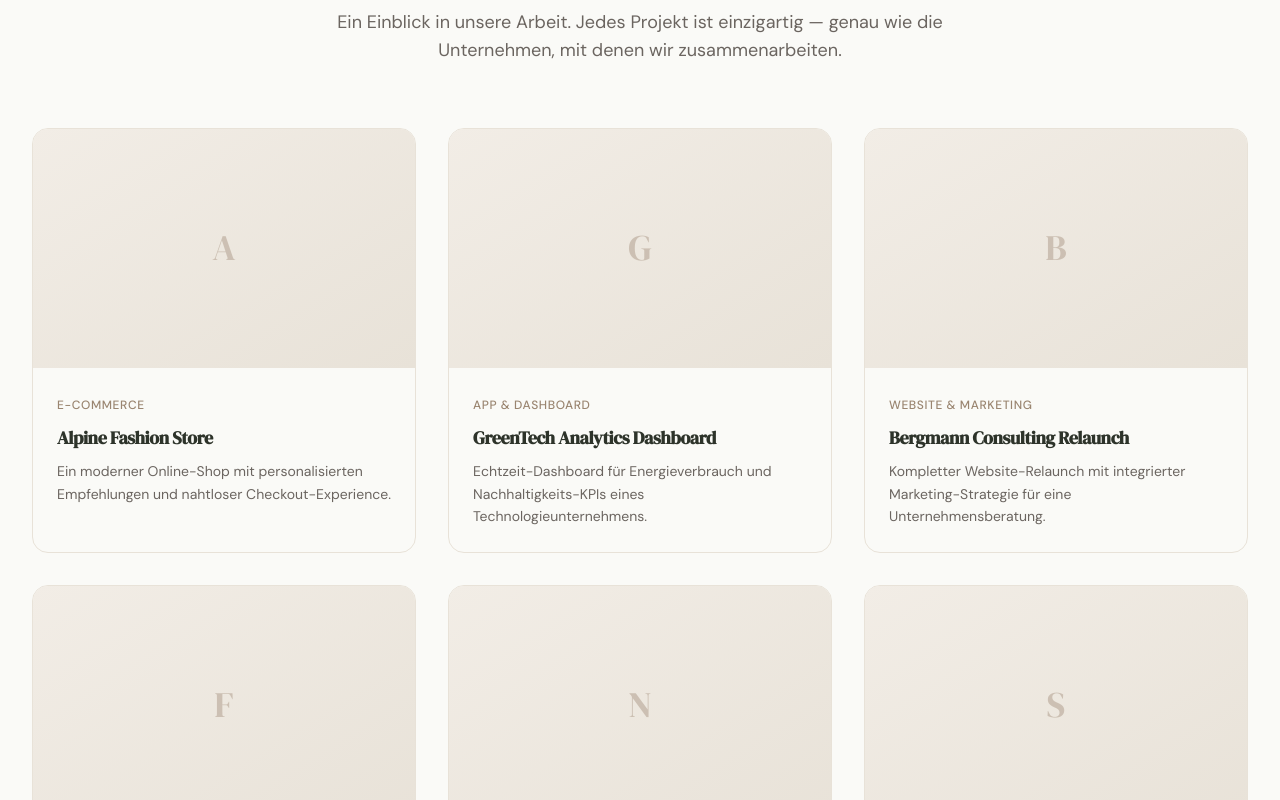
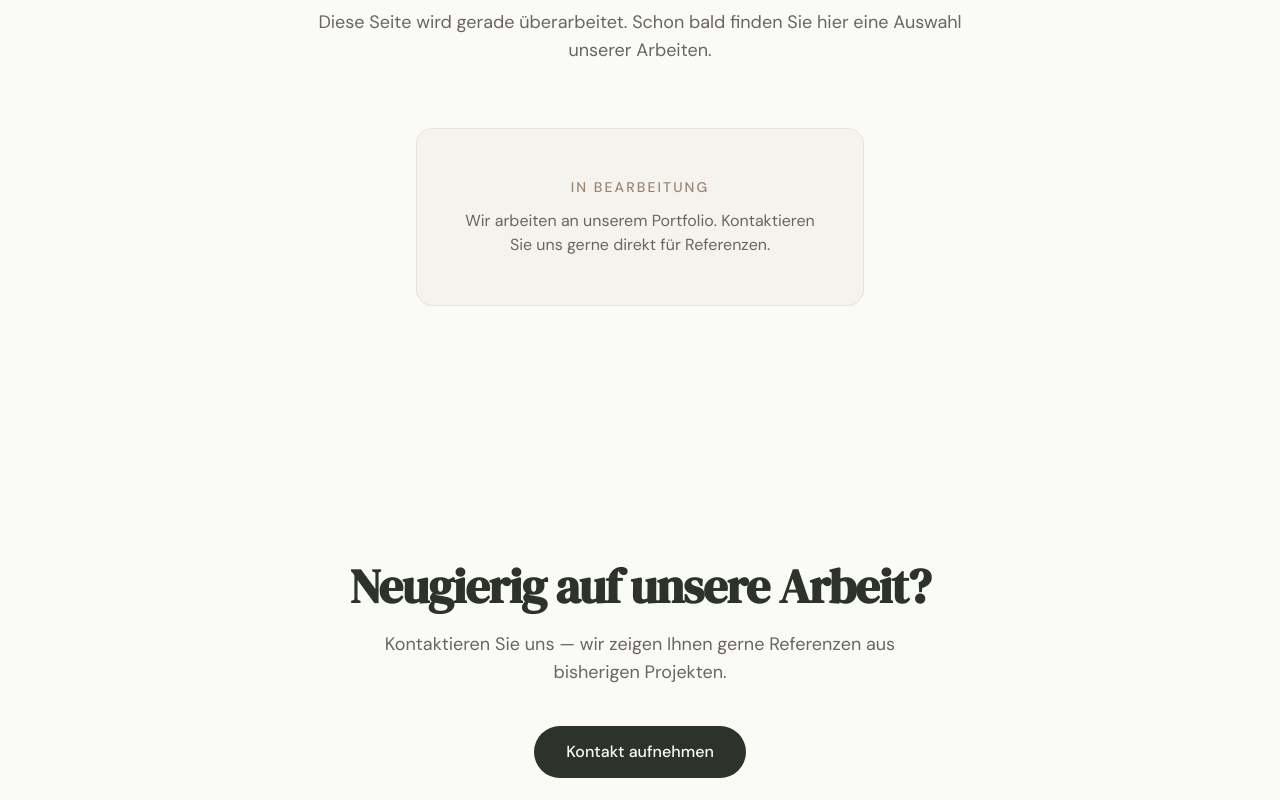
Before and after one commit to Tasca-Group/black-pine-studio, a Next.js app: page /projekte in a window 1280 px wide. Shown: the part 300-1100 px from the top of the page. Built offline with nearby package versions, Linux system fonts and the light colour scheme.

Commit message:
Remove project showcase, show 'in progress' placeholder

```diff
--- a/src/app/page.tsx
+++ b/src/app/page.tsx
@@ -1,7 +1,6 @@
 import { Hero } from '@/components/sections/Hero'
 import { ServicesOverview } from '@/components/sections/ServicesOverview'
 import { WhyBlackPine } from '@/components/sections/WhyBlackPine'
-import { PortfolioPreview } from '@/components/sections/PortfolioPreview'
 import { Testimonials } from '@/components/sections/Testimonials'
 import { CTASection } from '@/components/sections/CTASection'
 
@@ -11,7 +10,6 @@ export default function Home() {
       <Hero />
       <ServicesOverview />
       <WhyBlackPine />
-      <PortfolioPreview />
       <Testimonials />
       <CTASection />
     </>
--- a/src/app/projekte/page.tsx
+++ b/src/app/projekte/page.tsx
@@ -1,45 +1,40 @@
 import type { Metadata } from 'next'
 import { Container } from '@/components/ui/Container'
-import { ProjectCard } from '@/components/cards/ProjectCard'
 import { CTASection } from '@/components/sections/CTASection'
-import { projects } from '@/data/projects'
 
 export const metadata: Metadata = {
   title: 'Projekte',
-  description: 'Entdecken Sie unsere Projekte – von E-Commerce über Dashboards bis hin zu Marketing-Funnels.',
+  description: 'Unsere Projekte – demnächst verfügbar.',
 }
 
 export default function ProjektePage() {
   return (
     <>
-      {/* Page Hero */}
       <section className="pb-16 pt-32">
         <Container>
           <div className="mx-auto max-w-3xl text-center">
             <p className="mb-4 text-sm font-medium uppercase tracking-[0.2em] text-sand">Portfolio</p>
             <h1 className="text-4xl font-bold text-forest sm:text-5xl lg:text-6xl">Unsere Projekte</h1>
             <p className="mx-auto mt-5 max-w-2xl text-lg text-dark-gray">
-              Ein Einblick in unsere Arbeit. Jedes Projekt ist einzigartig — genau wie die Unternehmen, mit denen wir zusammenarbeiten.
+              Diese Seite wird gerade überarbeitet. Schon bald finden Sie hier eine Auswahl unserer Arbeiten.
             </p>
           </div>
         </Container>
       </section>
 
-      {/* Project Grid */}
       <section className="pb-32">
         <Container>
-          <div className="grid gap-8 sm:grid-cols-2 lg:grid-cols-3">
-            {projects.map((project) => (
-              <ProjectCard key={project.slug} project={project} />
-            ))}
+          <div className="mx-auto max-w-md rounded-2xl border border-cream bg-beige/50 p-12 text-center">
+            <p className="text-sm font-medium uppercase tracking-[0.15em] text-sand">In Bearbeitung</p>
+            <p className="mt-3 text-dark-gray">Wir arbeiten an unserem Portfolio. Kontaktieren Sie uns gerne direkt für Referenzen.</p>
           </div>
         </Container>
       </section>
 
       <CTASection
-        title="Ihr Projekt ist das nächste?"
-        subtitle="Lassen Sie uns gemeinsam etwas Großartiges schaffen."
-        buttonText="Projekt besprechen"
+        title="Neugierig auf unsere Arbeit?"
+        subtitle="Kontaktieren Sie uns — wir zeigen Ihnen gerne Referenzen aus bisherigen Projekten."
+        buttonText="Kontakt aufnehmen"
       />
     </>
   )
```
